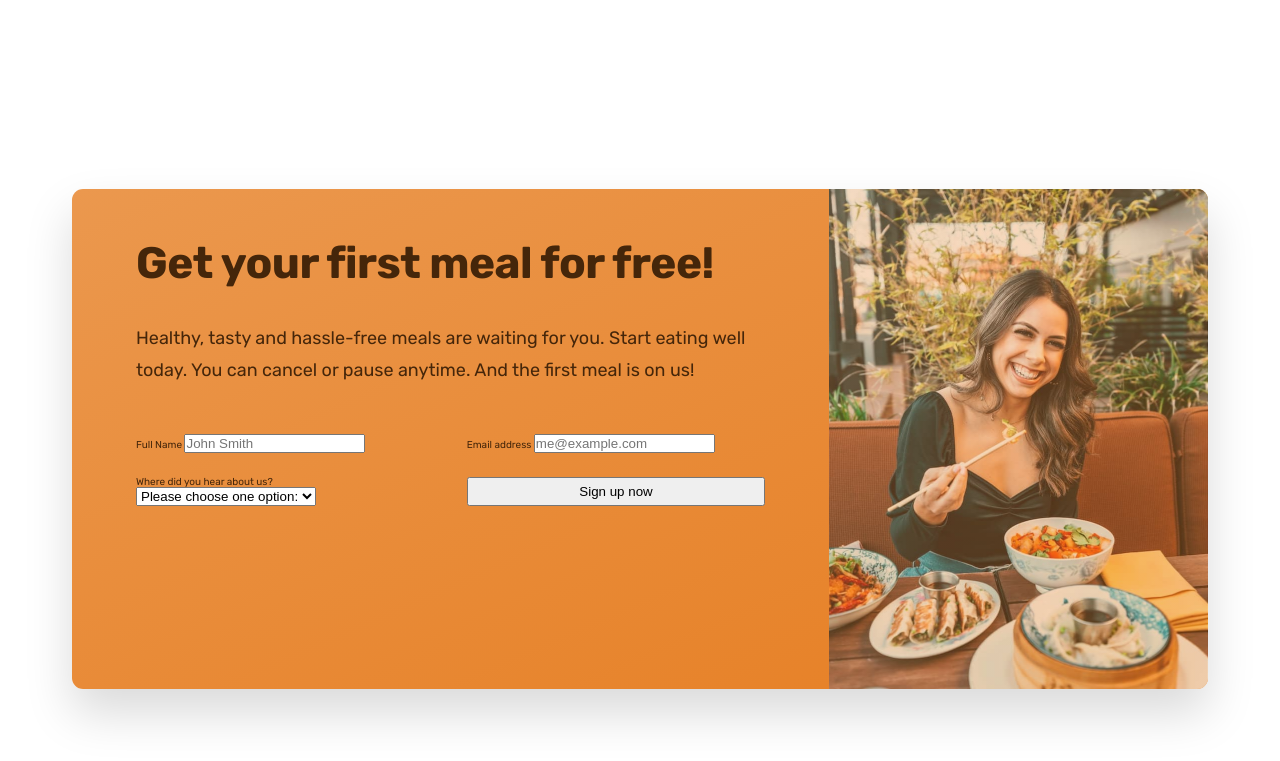
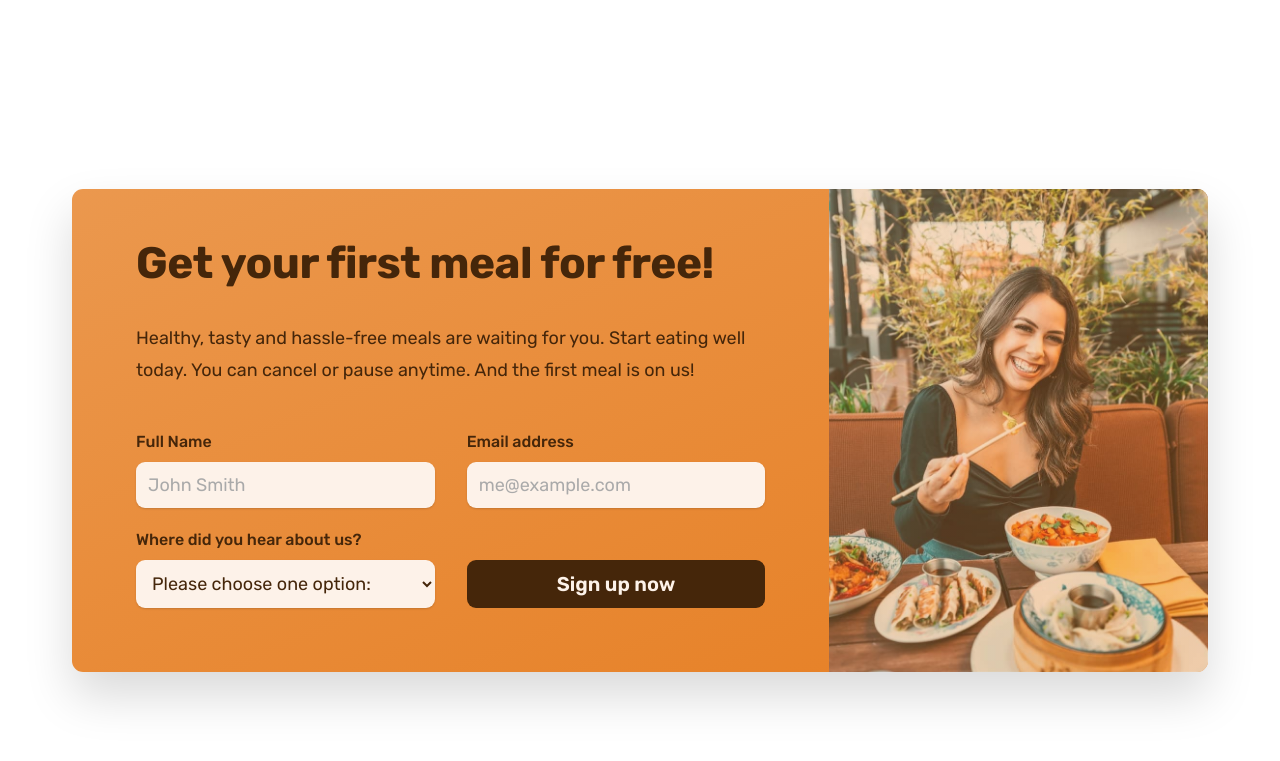
Before and after one commit to Kingsley-coder-prog/07-Omnifood, a plain HTML site: page index.html in a window 1280 px wide. Shown: the part 5875-6636 px from the top of the page. Drawn offline with nearby package versions, Linux system fonts and the light colour scheme.

Commit message:
latest commit

```diff
--- a/css/general.css
+++ b/css/general.css
@@ -31,7 +31,9 @@ Paragraph default: 1.6
 #fae5d3
 #eb984e
 
-- Shades: #cf711f
+- Shades:
+#cf711f
+#45260a
 - Accents:
 - Greys
 
@@ -153,7 +155,7 @@ body {
   letter-spacing: 0.75px;
 }
 
-/* Put transition on the original "state" */
+.btn,
 .btn:link,
 .btn:visited {
   display: inline-block;
@@ -163,6 +165,13 @@ body {
   border-radius: 9px;
   font-weight: 600;
 
+  /* Only applicable for .btn */
+  border: none;
+  cursor: pointer;
+  font-family: inherit;
+
+  /* Put transition on the original "state" */
+  /* transition: background-color 0.3s */
   transition: all 0.3s;
 }
 
@@ -191,6 +200,18 @@ body {
 
   /* Trick to add border inside */
   box-shadow: inset 0 0 0 3px #fff;
+}
+
+.btn--form {
+  background-color: #45260a;
+  color: #fdf2e9;
+  align-self: end;
+  padding: 1.2rem;
+}
+
+.btn--form:hover {
+  background-color: #fff;
+  color: #555;
 }
 
 .link:link,
@@ -229,6 +250,7 @@ body {
   color: #e67e22;
 }
 
+/* HELPER/SETTING CLASSES */
 .margin-right-sm {
   margin-right: 1.6rem !important;
 }
--- a/css/style.css
+++ b/css/style.css
@@ -478,8 +478,6 @@
 
   background-image: linear-gradient(to right bottom, #eb984e, #e67e22);
   overflow: hidden;
-  /* temp */
-  height: 50rem;
 }
 
 .cta-text-box {
@@ -510,3 +508,32 @@
   column-gap: 3.2rem;
   row-gap: 2.4rem;
 }
+
+.cta-form label {
+  display: block;
+  font-size: 1.6rem;
+  font-weight: 500;
+  margin-bottom: 1.2rem;
+}
+
+.cta-form input,
+.cta-form select {
+  width: 100%;
+  padding: 1.2rem;
+  font-size: 1.8rem;
+  font-family: inherit;
+  color: inherit;
+  border: none;
+  background-color: #fdf2e9;
+  border-radius: 9px;
+  box-shadow: 0 1px 2px rgba(0, 0, 0, 0.15);
+}
+
+.cta-form input::placeholder {
+  color: #aaa;
+}
+
+.cta *:focus {
+  outline: none;
+  box-shadow: 0 0 0 0.8rem rgb(253, 242, 233, 0.5);
+}
--- a/index.html
+++ b/index.html
@@ -373,7 +373,7 @@
                   </select>
                 </div>
 
-                <button class="btn">Sign up now</button>
+                <button class="btn btn--form">Sign up now</button>
                 <!-- <input type="checkbox" />
                 <input type="number" /> -->
               </form>
```
